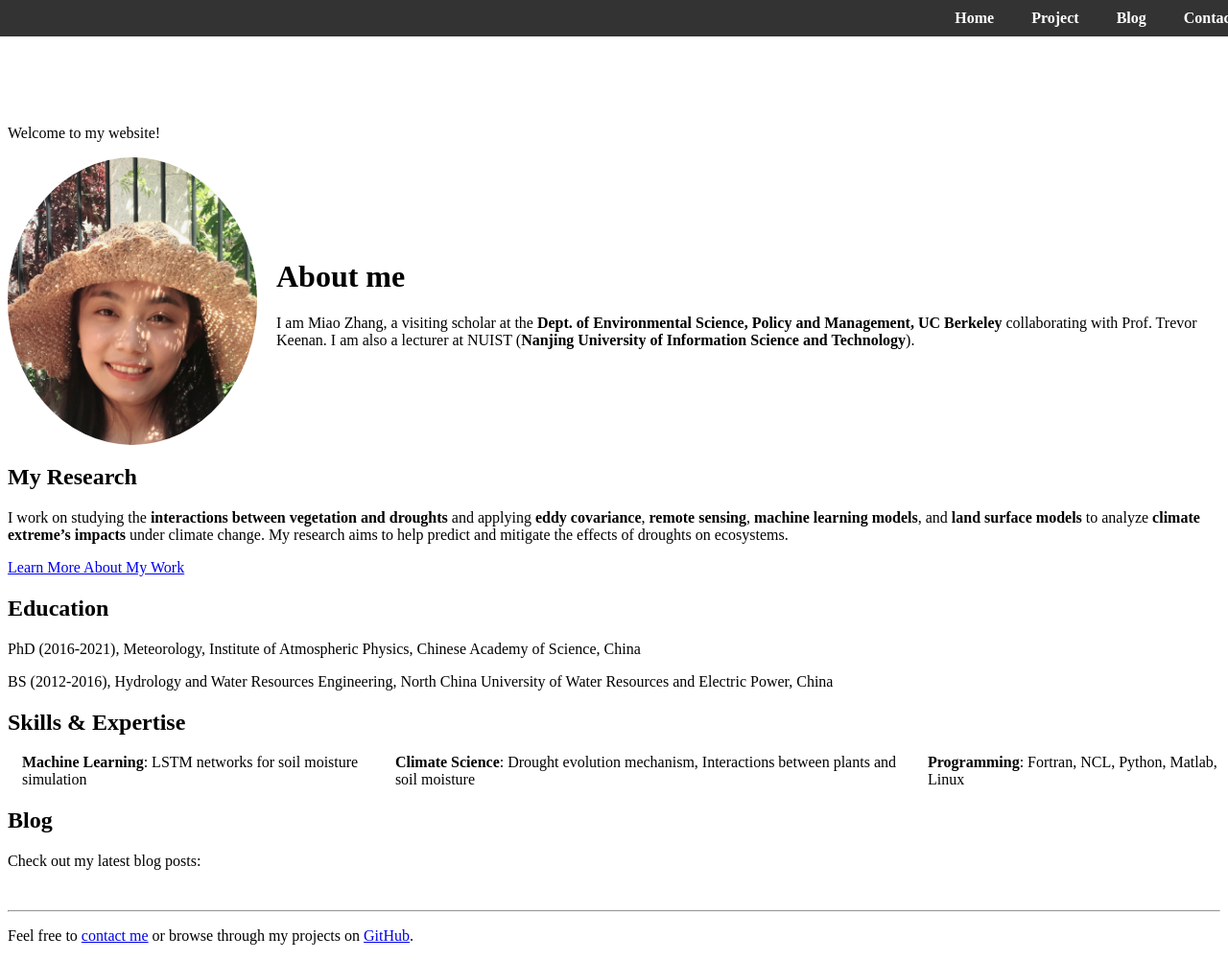
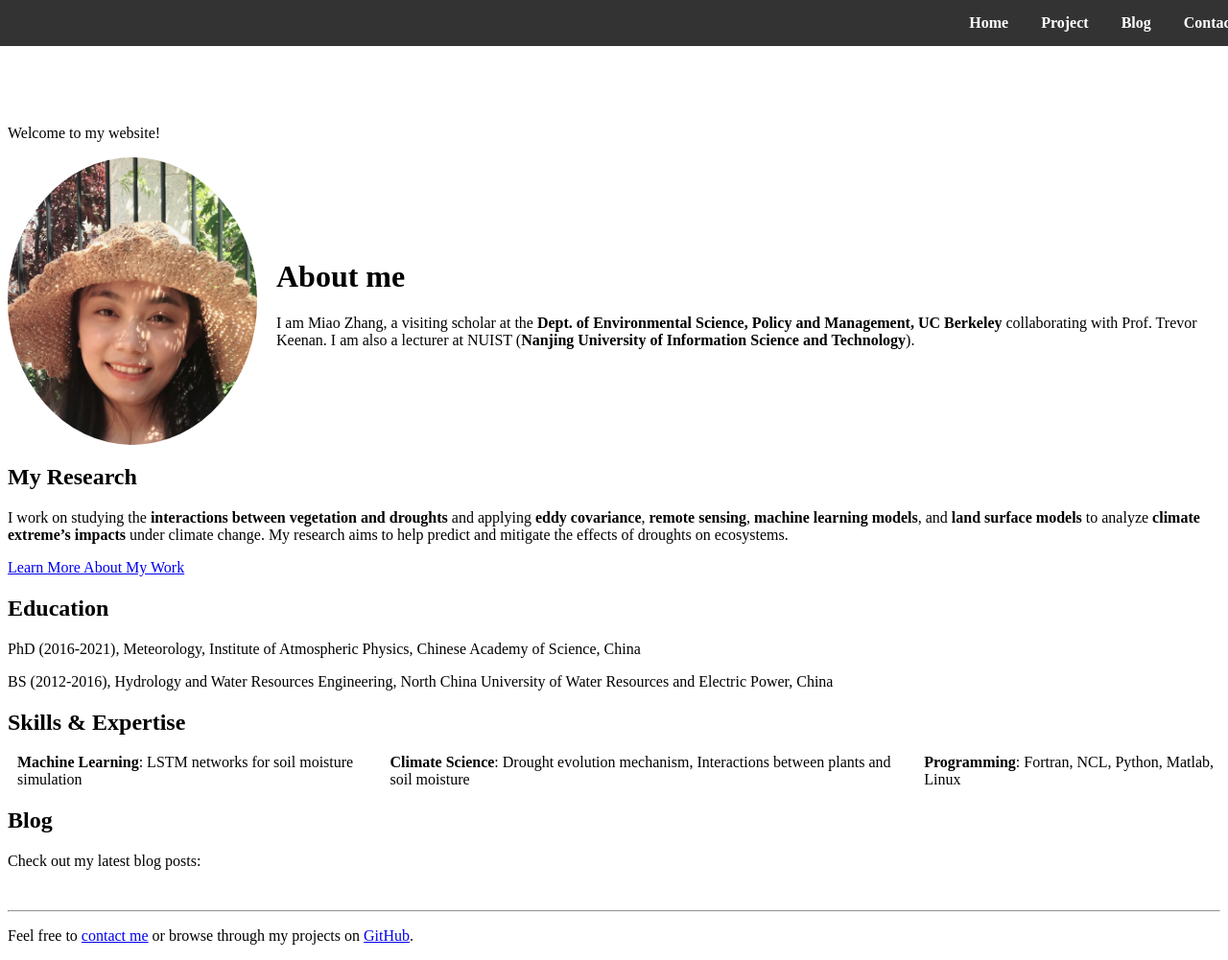
Before and after one commit to miaozhang2025/miaozhang2025.github.io, a Jekyll site: the page built from index.md, in a window 1280 px wide and 1001 px high. Shown: the whole window at 96% size. Built offline with Jekyll 4.4.1, drawn with Linux system fonts in a browser that asks for light colours.

Commit message:
Update custom.css

```diff
--- a/assets/css/custom.css
+++ b/assets/css/custom.css
@@ -10,7 +10,7 @@ header {
   left: 0;
   background-color: rgba(0, 0, 0, 0.8); /* Optional: a background color for the header */
   width: 100%;
-  padding: 10px 20px;
+  padding: 15px 20px;
   z-index: 1000; /* Ensures the header stays above other content */
 }
 
@@ -30,7 +30,7 @@ ul {
 }
 
 ul li {
-  margin-left: 15px; /* Spacing between menu items */
+  margin-left: 10px; /* Spacing between menu items */
 }
 
 ul li a {
```
